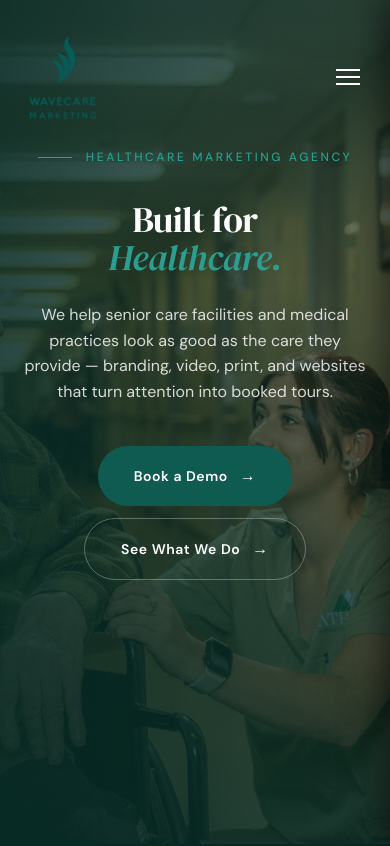
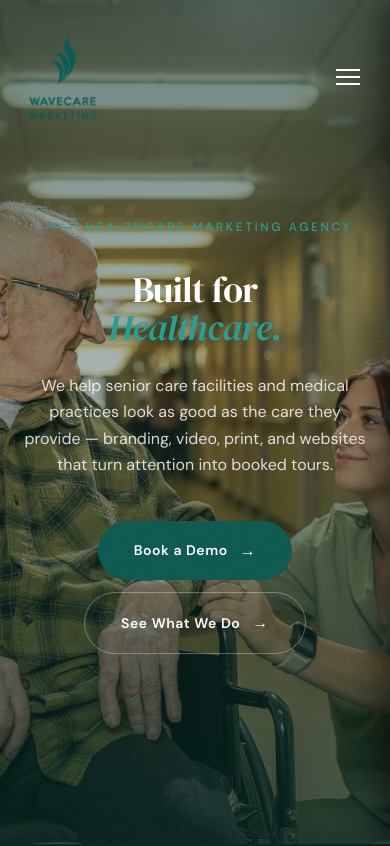
Before and after one commit to SunfieldMarketing/wavecare-website, a Next.js app: page / in a window 390 px wide. Shown: the top 846 px of the page. Built offline with nearby package versions, Linux system fonts and the light colour scheme.

Commit message:
security: remove health check endpoint - exposed API key prefix info

```diff
--- a/src/app/api/health/route.ts
+++ /dev/null
@@ -1,16 +0,0 @@
-import { NextResponse } from 'next/server';
-
-export async function GET() {
-  const token = process.env.GHL_API_TOKEN;
-  const locationId = process.env.GHL_LOCATION_ID;
-
-  return NextResponse.json({
-    hasToken: !!token,
-    tokenLength: token?.length ?? 0,
-    tokenPrefix: token ? token.substring(0, 8) + '...' : 'MISSING',
-    hasLocationId: !!locationId,
-    locationIdLength: locationId?.length ?? 0,
-    locationIdPreview: locationId ? locationId.substring(0, 6) + '...' : 'MISSING',
-    nodeEnv: process.env.NODE_ENV,
-  });
-}
--- a/src/app/globals.css
+++ b/src/app/globals.css
@@ -112,27 +112,86 @@
 
   /* ===== MOBILE HERO FIXES ===== */
   @media (max-width:768px){
-    .hero{min-height:100svh; padding:140px 0 120px; align-items:flex-start;}
-    .hero-bg img{object-position:60% center;}
+    /* Hero section fills full mobile viewport height */
+    .hero{
+      min-height:100dvh; /* dvh = dynamic viewport height, accounts for mobile browser chrome */
+      height:100dvh;
+      padding:0;
+      align-items:center;
+      display:flex;
+    }
+
+    /* Background image — fill the full section, no scale transform on mobile */
+    .hero-bg{position:absolute; inset:0; width:100%; height:100%;}
+    .hero-bg img{
+      position:absolute;
+      inset:0;
+      width:100%;
+      height:100%;
+      object-fit:cover;
+      object-position:center center;
+      transform:none; /* remove scale — it was pushing image out of bounds on mobile */
+    }
+
+    /* Lighter overlay so the photo actually shows through */
     .hero-bg::after{
-      background:linear-gradient(180deg, rgba(6,42,36,0.75) 0%, rgba(6,42,36,0.55) 40%, rgba(6,42,36,0.82) 100%),
-                 linear-gradient(90deg, rgba(6,42,36,0.7) 0%, transparent 100%);
+      background:
+        linear-gradient(180deg,
+          rgba(6,42,36,0.60) 0%,
+          rgba(6,42,36,0.35) 45%,
+          rgba(6,42,36,0.72) 100%);
     }
-    .hero h1{font-size:clamp(40px,11vw,64px);}
-    .hero-sub{font-size:16px; max-width:100%;}
-    .hero-actions{flex-direction:column; align-items:flex-start; gap:12px;}
-    .scroll-cue{display:none;} /* hide on mobile — no room and conflicts with content */
 
-    /* Sub-page heroes (phero) */
-    .phero{min-height:70svh; padding:120px 0 60px; align-items:flex-start;}
-    .phero-bg img{object-position:60% center;}
-    .phero-bg::after{background:linear-gradient(180deg, rgba(6,42,36,0.85) 0%, rgba(6,42,36,0.7) 100%);}
+    /* Push content down from top navbar + give bottom breathing room */
+    .hero-inner{
+      position:relative;
+      z-index:2;
+      padding:100px 22px 80px;
+      width:100%;
+    }
+
+    .hero h1{font-size:clamp(38px,10.5vw,58px); line-height:1.05;}
+    .hero-sub{font-size:16px; max-width:100%; line-height:1.65;}
+    .hero-actions{flex-direction:column; align-items:flex-start; gap:12px; margin-top:32px;}
+    .scroll-cue{display:none;}
+
+    /* Sub-page heroes (phero) — also fill height properly */
+    .phero{
+      min-height:70dvh;
+      padding:0;
+      align-items:center;
+      display:flex;
+    }
+    .phero-bg{position:absolute; inset:0; width:100%; height:100%;}
+    .phero-bg img{
+      position:absolute;
+      inset:0;
+      width:100%;
+      height:100%;
+      object-fit:cover;
+      object-position:center center;
+    }
+    .phero-bg::after{
+      background:linear-gradient(180deg,
+        rgba(6,42,36,0.75) 0%,
+        rgba(6,42,36,0.50) 50%,
+        rgba(6,42,36,0.80) 100%);
+    }
+    .phero .container{padding-top:120px; padding-bottom:60px;}
     .phero-in{grid-template-columns:1fr; gap:30px;}
-    .phero-wall{display:none;} /* hide image grid wall on mobile, keep clean */
+    .phero-wall{display:none;}
 
     /* Contact hero */
     .chero{min-height:auto; padding-bottom:40px;}
-    .chero-bg img{object-position:center center;}
+    .chero-bg{position:absolute; inset:0; width:100%; height:100%;}
+    .chero-bg img{
+      position:absolute;
+      inset:0;
+      width:100%;
+      height:100%;
+      object-fit:cover;
+      object-position:center center;
+    }
     .chero-grid{grid-template-columns:1fr; gap:40px;}
   }
 
```
